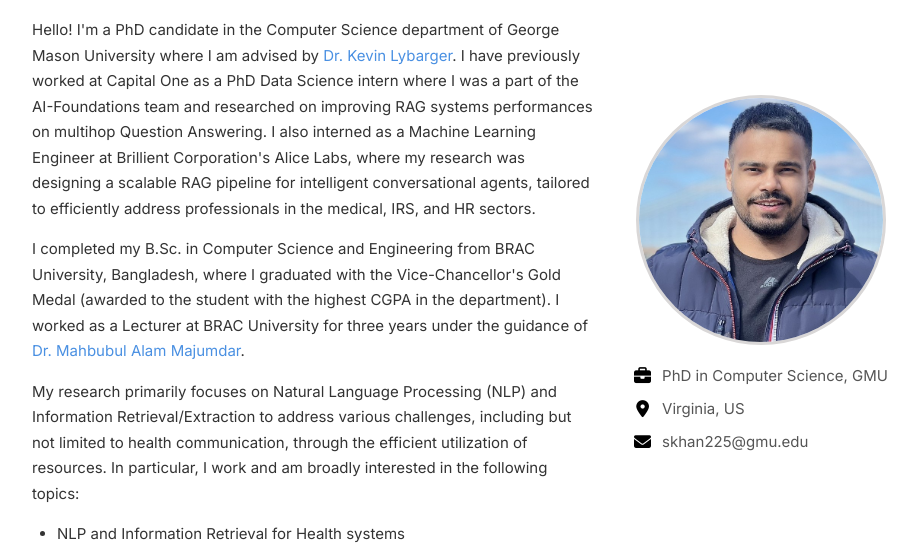
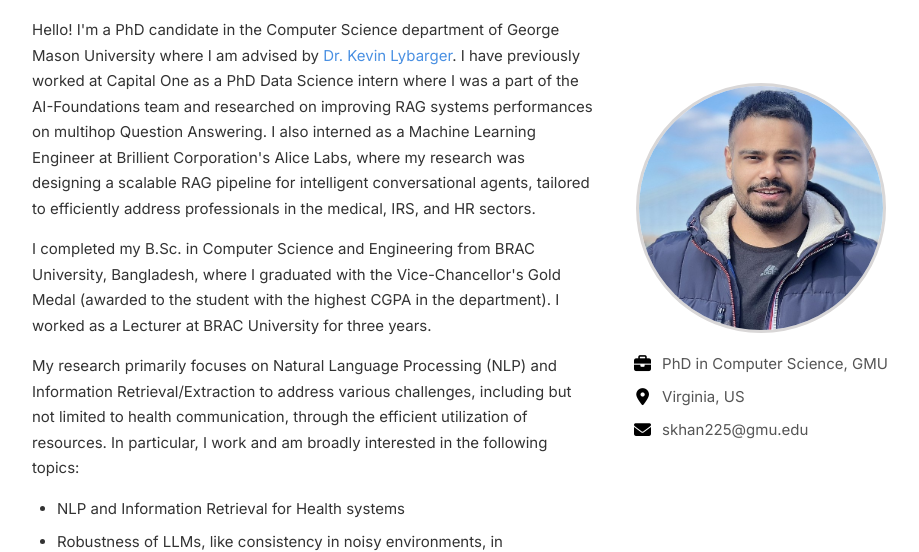
Before and after one commit to SaadatKhan/SaadatKhan.github.io, a plain HTML site: page index.html in a window 1280 px wide. Shown: the part 201-753 px from the top of the page, without its empty margins (180-1099 px from the left). Drawn offline with nearby package versions, Linux system fonts and the light colour scheme.

Commit message:
'update2'

```diff
--- a/index.html
+++ b/index.html
@@ -47,7 +47,7 @@
                 <div class="intro-text">
                     <p>Hello! I'm a PhD candidate in the Computer Science department of George Mason University where I am advised by <a href="https://www.lybargerlanguagelab.org/" target="_blank" rel="noopener">Dr. Kevin Lybarger</a>. I have previously worked at Capital One as a PhD Data Science intern where I was a part of the AI-Foundations team and researched on improving RAG systems performances on multihop Question Answering.
                         I also interned as a Machine Learning Engineer at Brillient Corporation's Alice Labs, where my research was designing a scalable RAG pipeline for intelligent conversational agents, tailored to efficiently address professionals in the medical, IRS, and HR sectors.</p>
-                        <p>I completed my B.Sc. in Computer Science and Engineering from BRAC University, Bangladesh, where I graduated with the Vice-Chancellor's Gold Medal (awarded to the student with the highest CGPA in the department). I worked as a Lecturer at BRAC University for three years under the guidance of <a href="https://www.bracu.ac.bd/about/people/mahbubul-alam-majumdar-phd" target="_blank" rel="noopener">Dr. Mahbubul Alam Majumdar</a>.</p>
+                        <p>I completed my B.Sc. in Computer Science and Engineering from BRAC University, Bangladesh, where I graduated with the Vice-Chancellor's Gold Medal (awarded to the student with the highest CGPA in the department). I worked as a Lecturer at BRAC University for three years.</p>
                      <p>My research primarily focuses on Natural Language Processing (NLP) and Information Retrieval/Extraction to address various challenges, including but not limited to health communication, through the efficient utilization of resources. In particular, I work and am broadly interested in the following topics:</p>
 
                     <ul class="research-interests">
```
